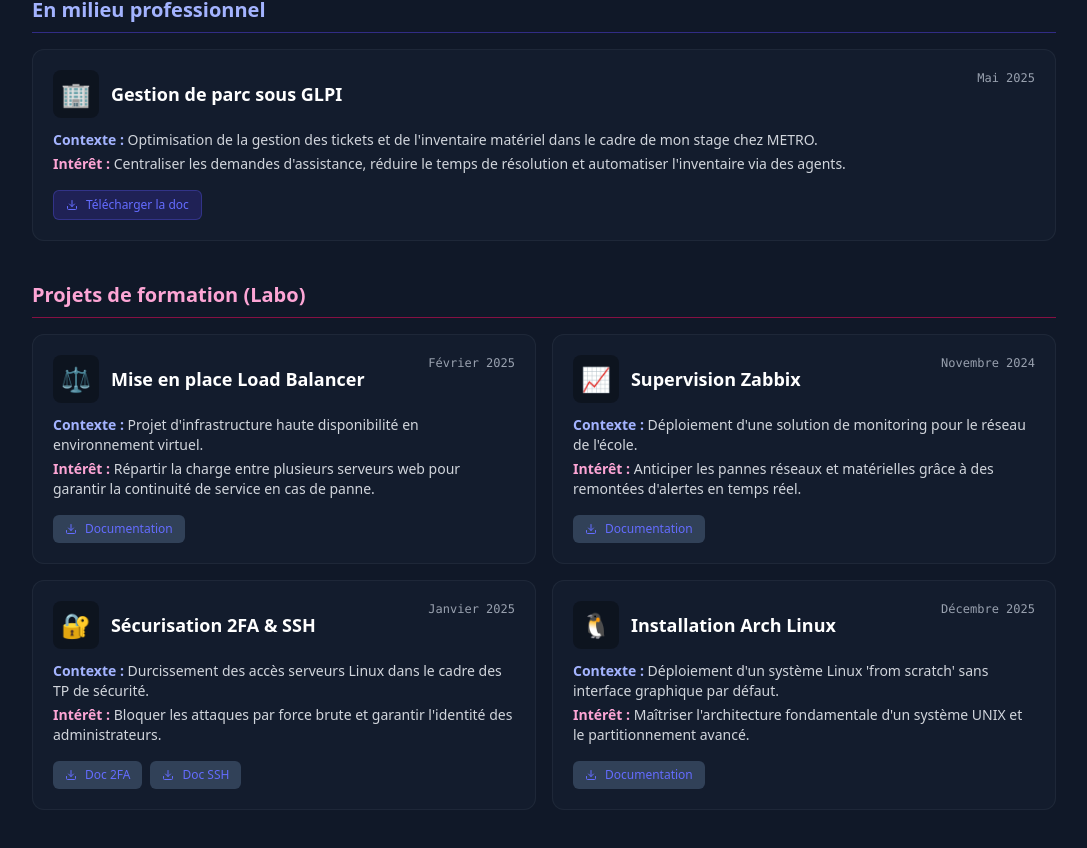
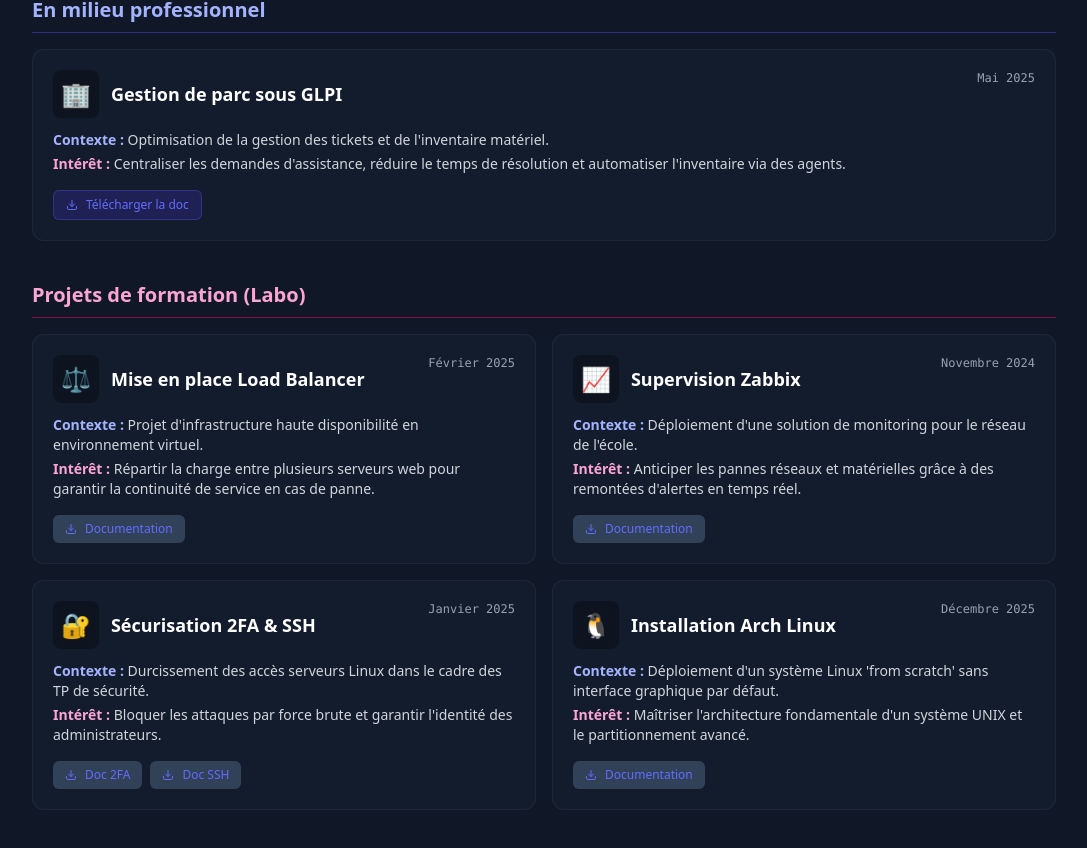
Before and after one commit to maminiainarxft/portfolio-maminiaina, a React (Vite) app: page / in a window 1280 px wide. Shown: the part 2754-3602 px from the top of the page, without its empty margins (96-1183 px from the left). Built offline with nearby package versions, Linux system fonts and the light colour scheme.

Commit message:
proprojet

```diff
--- a/src/App.jsx
+++ b/src/App.jsx
@@ -20,7 +20,7 @@ const proProjects = [
     title: "Gestion de parc sous GLPI",
     date: "Mai 2025",
     icon: "🏢",
-    context: "Optimisation de la gestion des tickets et de l'inventaire matériel dans le cadre de mon stage chez METRO.",
+    context: "Optimisation de la gestion des tickets et de l'inventaire matériel.",
     interest: "Centraliser les demandes d'assistance, réduire le temps de résolution et automatiser l'inventaire via des agents.",
     file: "Documentation GLPI.pdf"
   }
```
